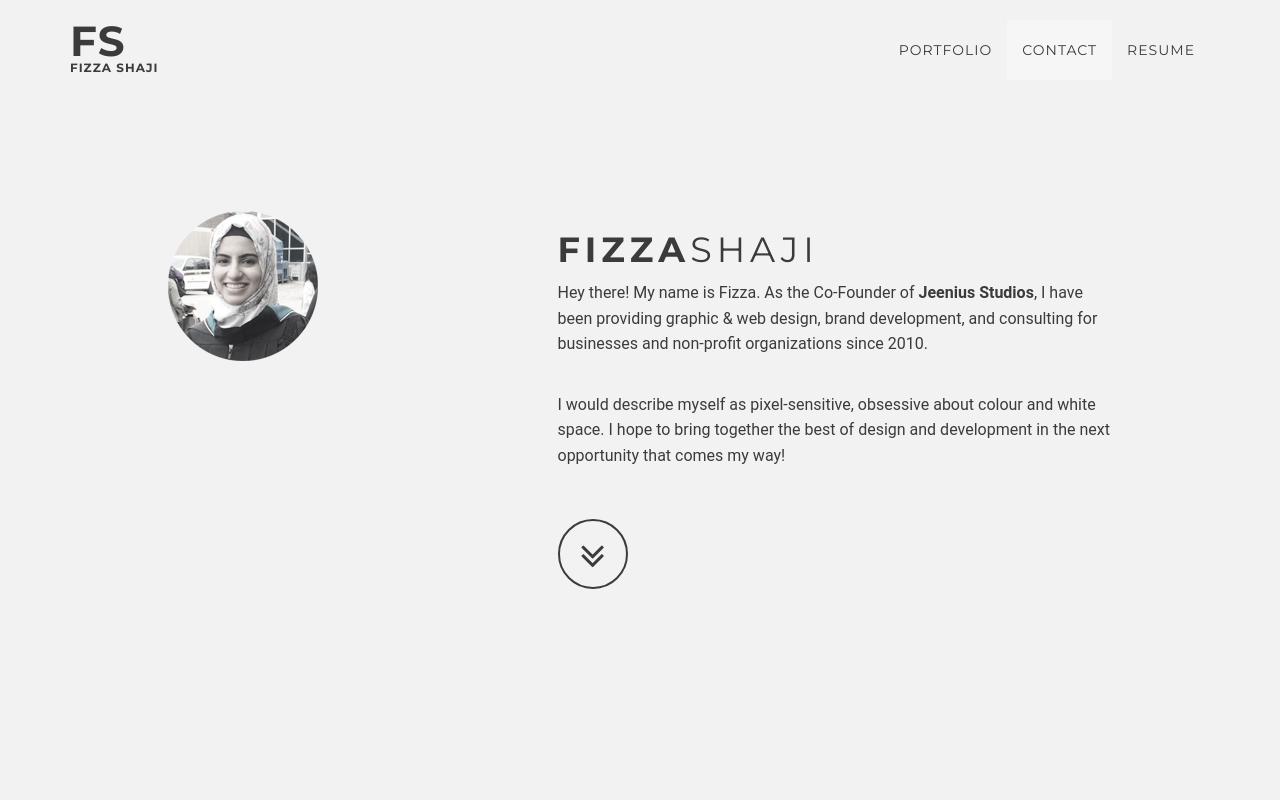
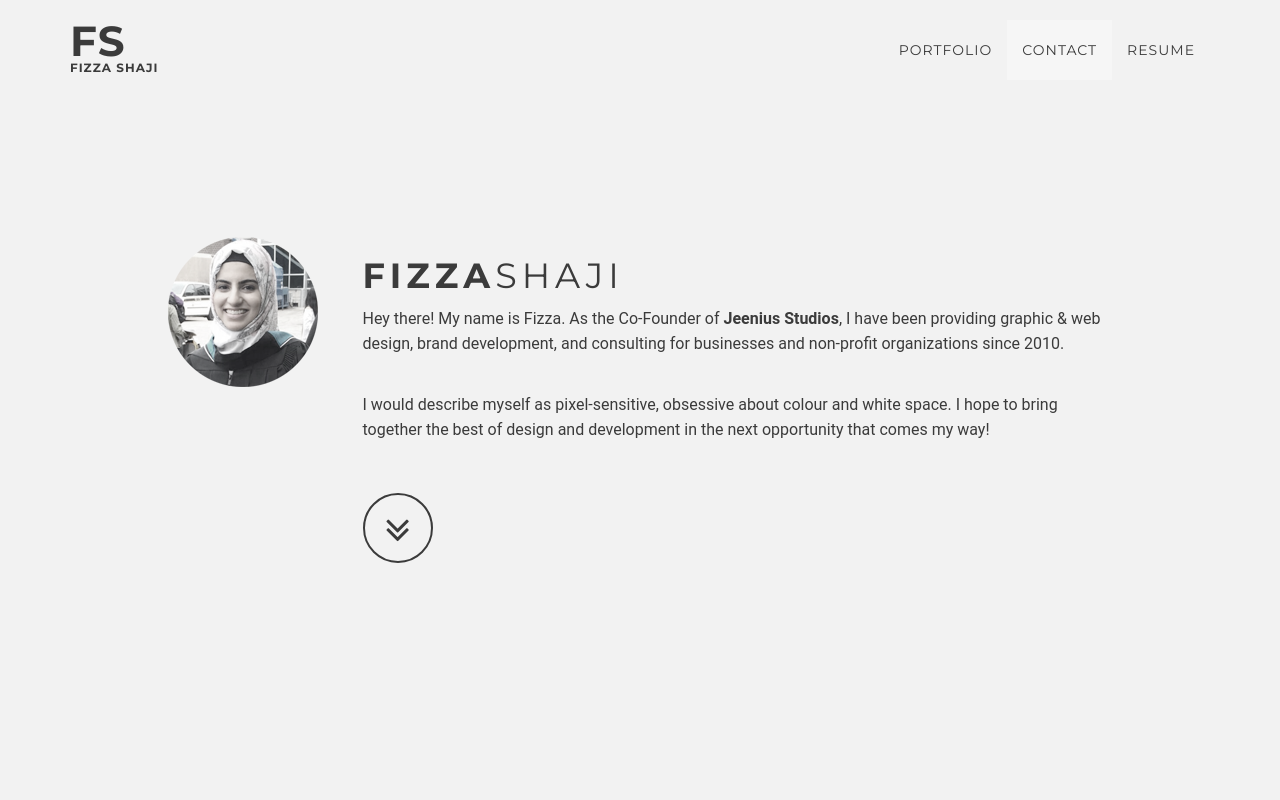
Before and after one commit to fizzashaji/fizzashaji.github.io, a plain HTML site: page index.html in a window 1280 px wide. Shown: the top 800 px of the page. Drawn offline with Linux system fonts and the light colour scheme; a web font is replaced by a local one.

Commit message:
Add files via upload

```diff
--- a/index.html
+++ b/index.html
@@ -77,9 +77,9 @@
         <div class="intro-body">
             <div class="container">
                 <div class="row">
-					<div class="col-md-4 col-lg-offset-1">
+					<div class="col-md-2 col-lg-offset-1">
 					<img src="img/portrait.png" class="hatch img-responsive"></div>
-                    <div class="col-md-6">
+                    <div class="col-md-8">
                         <h1 class="brand-heading"><b>Fizza</b>Shaji</h1>
                         <p>Hey there! My name is Fizza. As the Co-Founder of <b>Jeenius Studios</b>, I have been providing graphic & web design, brand development, and consulting for businesses and non-profit organizations since 2010. </b></p>
 
@@ -92,7 +92,6 @@
             </div>
         </div>
     </header>
-
 
 
  <!-- Portfolio Section -->
```
